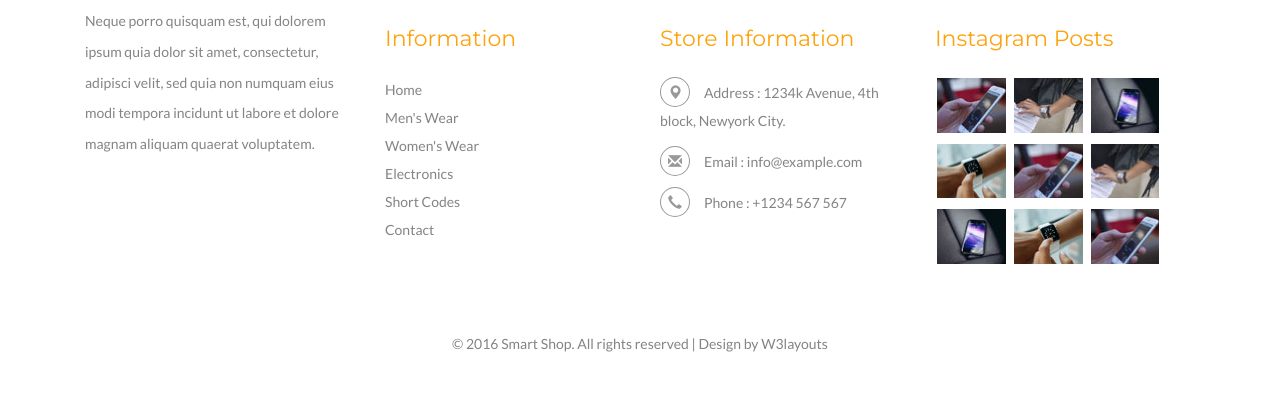
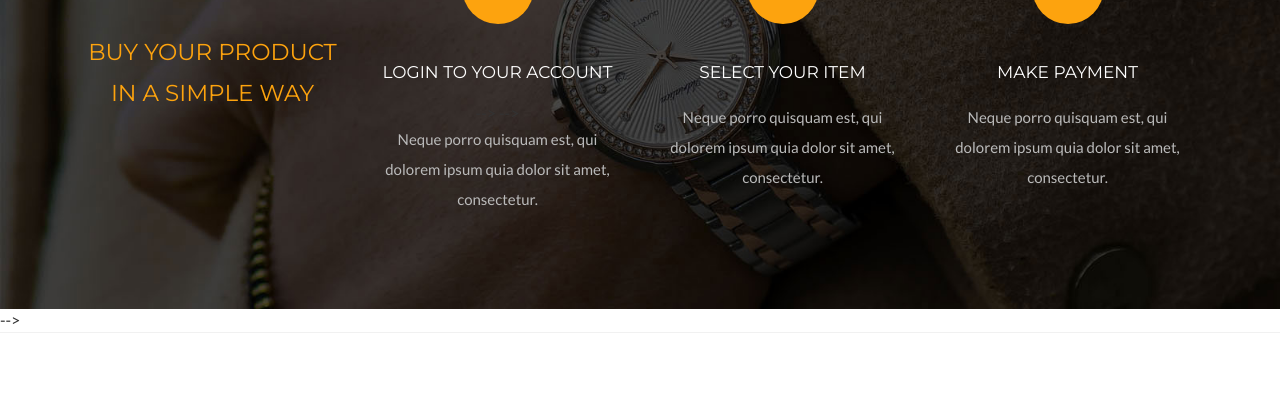
Before and after one commit to perhabor/FashionFrontend, a plain HTML site: page index.html in a window 1280 px wide. Shown: the part 3235-3632 px from the top of the page. Drawn offline with Linux system fonts and the light colour scheme.

Commit message:
second commit

```diff
--- a/index.html
+++ b/index.html
@@ -945,7 +945,8 @@ Smartphone Compatible web template, free webdesigns for Nokia, Samsung, LG, Sony
 		</div>
 	</div>
 </div>
-<!-- //product-nav --><!-- <div class="coupons">
+<!-- //product-nav -->
+ <div class="coupons">
 	<div class="container">
 		<div class="coupons-grids text-center">
 			<div class="col-md-3 coupons-gd">
@@ -953,7 +954,7 @@ Smartphone Compatible web template, free webdesigns for Nokia, Samsung, LG, Sony
 			</div>
 			<div class="col-md-3 coupons-gd">
 				<span class="glyphicon glyphicon-user" aria-hidden="true"></span>
-				<h4>LOGIN TO YOUR ACCOUNT</h4>
+				<h4>LOGIN TO YOUR ACCOUNT</h4> --> -->
 				<p>Neque porro quisquam est, qui dolorem ipsum quia dolor
 			sit amet, consectetur.</p>
 			</div>
```
